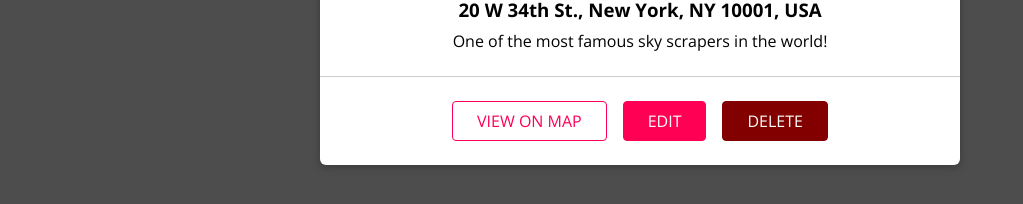
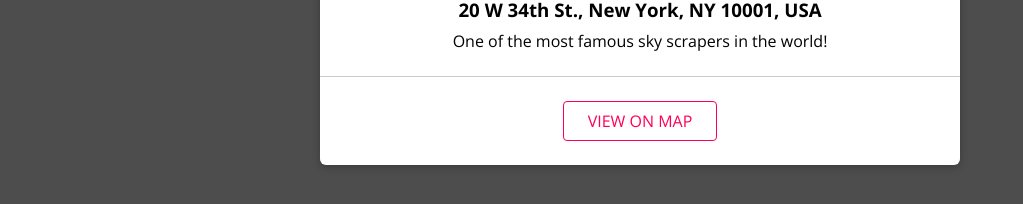
Before and after one commit to sangnn2012/image-gallery, a React (Create React App) app: page /u1/places in a window 1280 px wide. Shown: the part 504-708 px from the top of the page, without its empty margins (0-1023 px from the left). Built offline with nearby package versions, Linux system fonts and the light colour scheme.

Commit message:
feat: add logout button and logic

```diff
--- a/src/places/components/PlaceItem.js
+++ b/src/places/components/PlaceItem.js
@@ -1,12 +1,14 @@
-import React, { useState } from 'react';
+import React, { useState, useContext } from 'react';
 
 import Card from '../../shared/components/UIElement/Card';
 import Button from '../../shared/components/FormElements/Button';
 import Modal from '../../shared/components/UIElement/Modal';
 import Map from '../../shared/components/UIElement/Map';
+import { AuthContext } from '../../shared/context/auth-context';
 import './PlaceItem.css';
 
 const PlaceItem = (props) => {
+    const { isLoggedIn } = useContext(AuthContext);
     const [showMap, setShowMap] = useState(false);
     const [showConfirmModal, setShowConfirmModal] = useState(false);
     const openMapHandler = () => setShowMap(true);
@@ -75,13 +77,21 @@
                     >
                         VIEW ON MAP
                     </Button>
-                    <Button to={`/places/${props.id}`}>EDIT</Button>
+                    { isLoggedIn &&
+                        <Button
+                            to={`/places/${props.id}`}
+                        >
+                            EDIT
+                        </Button>
+                    }
+                    { isLoggedIn &&
                         <Button
                             danger
                             onClick={showDeleteWarningHandler}
                         >
                             DELETE
                         </Button>
+                    }
                 </div>
             </Card>
         </li>
--- a/src/shared/components/Navigation/NavLinks.js
+++ b/src/shared/components/Navigation/NavLinks.js
@@ -26,6 +26,11 @@
                 <NavLink to="/auth" exact>AUTHENTICATE</NavLink>
             </li>
         )}
+        { auth.isLoggedIn && (
+            <li>
+                <button onClick={auth.logout}>LOGOUT</button>
+            </li>
+        )}
     </ul>
 };
 
```
Lines whose indentation alone changed are shown as unchanged.
